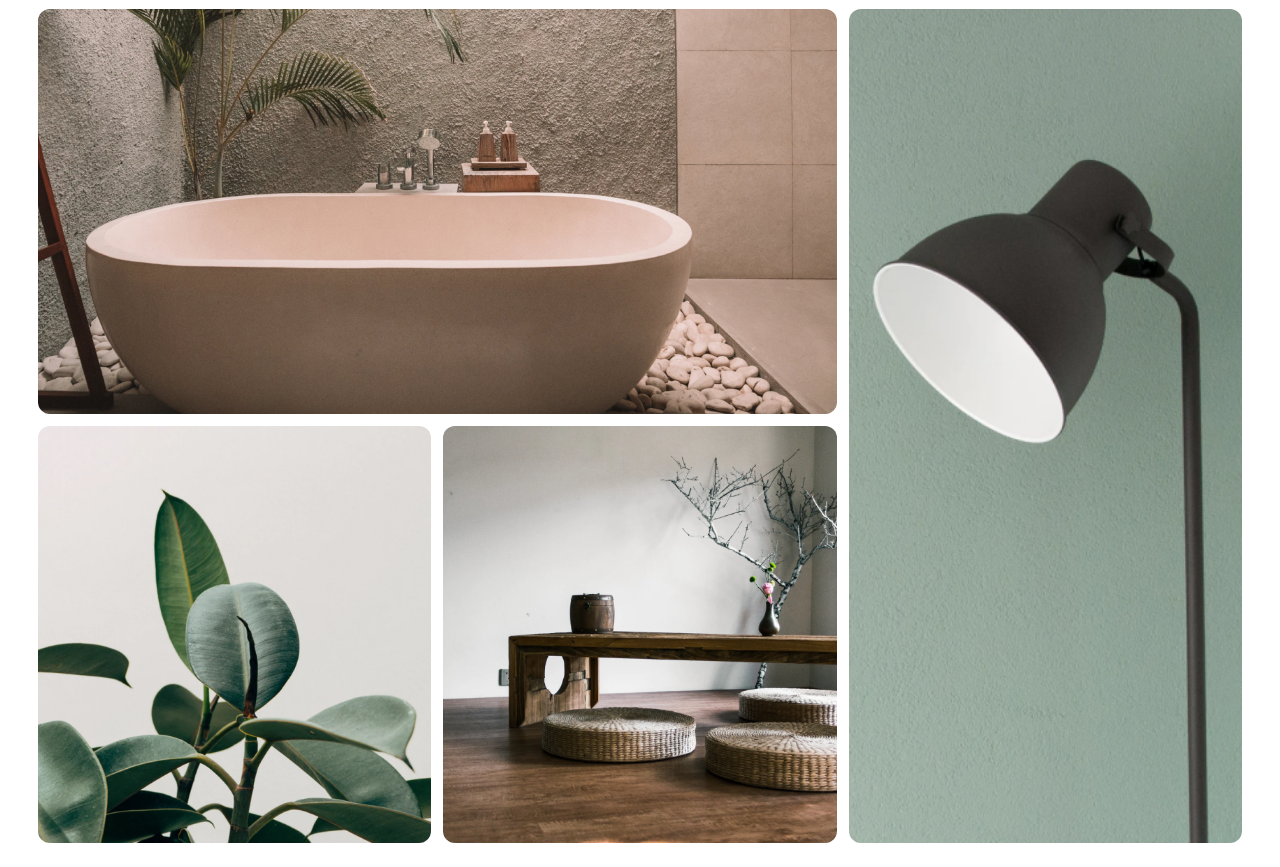
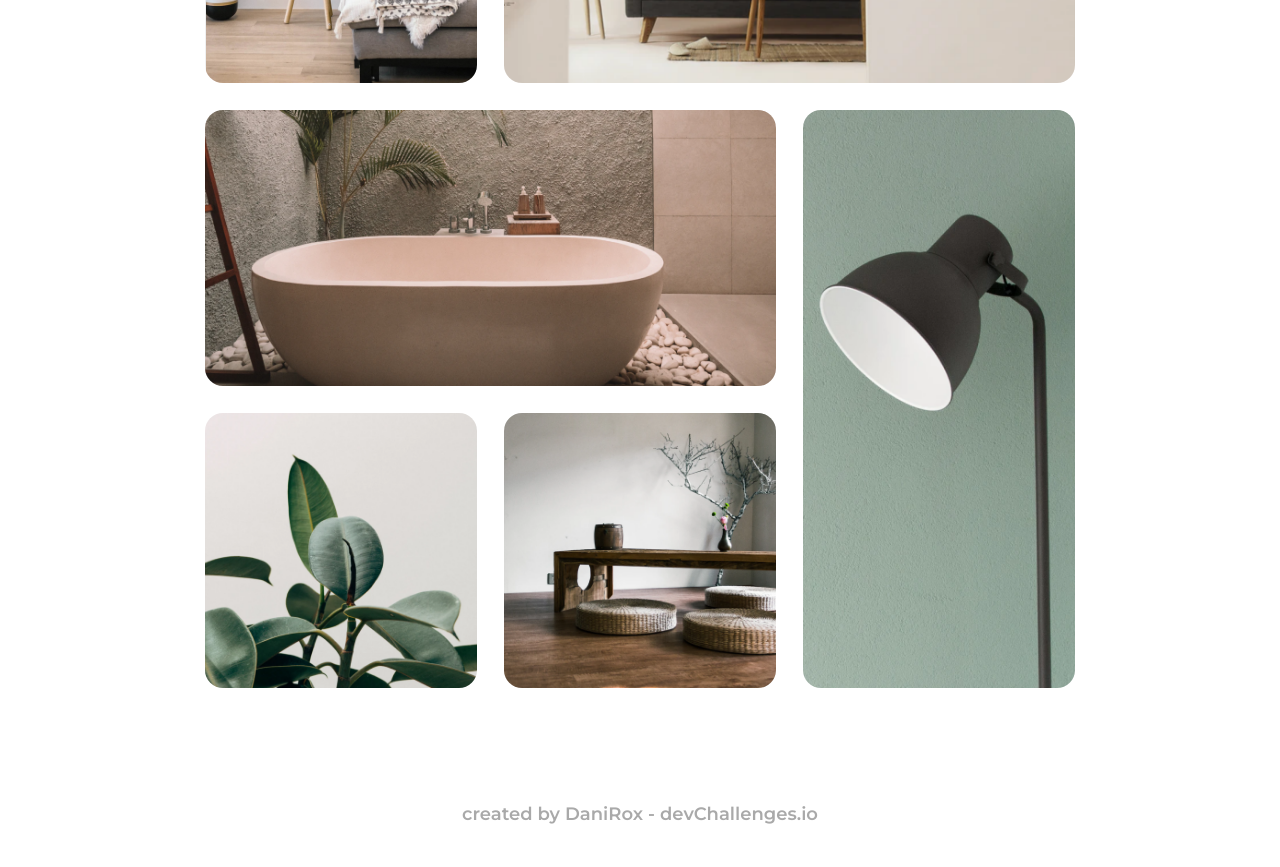
Before and after one commit to DaniRox/my-gallery-master, a plain HTML site: page index.html in a window 1280 px wide. Shown: the part 666-1533 px from the top of the page. After the commit the page ends 1491 px from the top, so only its background shows below. Drawn offline with Linux system fonts and the light colour scheme.

Commit message:
agregando estilos

```diff
--- a/index.html
+++ b/index.html
@@ -24,6 +24,7 @@
     <link rel="stylesheet" href="./styles/molecules.css/profile.css">
     <!-- organisms -->
     <link rel="stylesheet" href="./styles/organisms/main.css">
+    <link rel="stylesheet" href="./styles/organisms/footer.css">
 
     <link rel="icon" href="devchallenges.png" />
 
@@ -84,5 +85,11 @@
 
     </main>
 
+    <footer class="footer">
+
+      <span class="txt--montserrat txt--m color--gray txt--regular txt--center">created by DaniRox - devChallenges.io</span>
+
+    </footer>
+
   </body>
 </html>
--- a/styles/molecules.css/gallery.css
+++ b/styles/molecules.css/gallery.css
@@ -2,5 +2,13 @@
     display: grid;
     grid-template-columns: repeat(3, 1fr);
     grid-auto-rows: auto;
-    grid-gap: 1rem;
+    grid-gap: 1.1rem;
 }
+
+
+@media only screen and (min-width: 770px){
+    .gallery{
+        grid-gap: 1.5rem;
+    }
+
+}
--- a/styles/molecules.css/profile.css
+++ b/styles/molecules.css/profile.css
@@ -1,8 +1,12 @@
 .profile{
-    height: 12rem;
+    height: auto;
     margin: 0.5rem;
     display: flex;
     flex-direction: column;
     align-items: center;
     justify-content: space-between;
 }
+
+.profile > *{
+    margin: 0.5rem 0;
+}
--- /dev/null
+++ b/styles/organisms/footer.css
@@ -0,0 +1,16 @@
+.footer{
+    position: relative;
+    margin-top: 2rem;
+    display: flex;
+    flex-direction: column;
+    align-items: center;
+}
+
+@media only screen and (min-width: 770px){
+    .footer{
+        position: absolute;
+        right: 0;
+        left: 0;
+        margin-bottom: -4rem;
+    }
+}
--- a/styles/organisms/main.css
+++ b/styles/organisms/main.css
@@ -1,3 +1,16 @@
 .main{
     padding: 2rem 3%;
 }
+
+
+@media only screen and (min-width: 770px){
+    .main{
+        padding: 3rem 10%;
+    }
+}
+
+@media only screen and (min-width: 1024px){
+    .main{
+        padding: 4.5rem 16%;
+    }
+}
--- a/styles/protons/img.css
+++ b/styles/protons/img.css
@@ -1,6 +1,6 @@
 .photo-profile{
     overflow: hidden;
-    border-radius: 1.5rem;
+    border-radius: 1.6rem;
     width: 8.5rem;
     height: 8.5rem;
 }
--- a/styles/styles.css
+++ b/styles/styles.css
@@ -1,3 +1,17 @@
 html{
     font-size: 12px;
 }
+
+@media only screen and (min-width: 770px){
+    html{
+        font-size: 16px;
+    }
+
+}
+
+@media only screen and (min-width: 1024px){
+    html{
+        font-size: 18px;
+    }
+
+}
```
